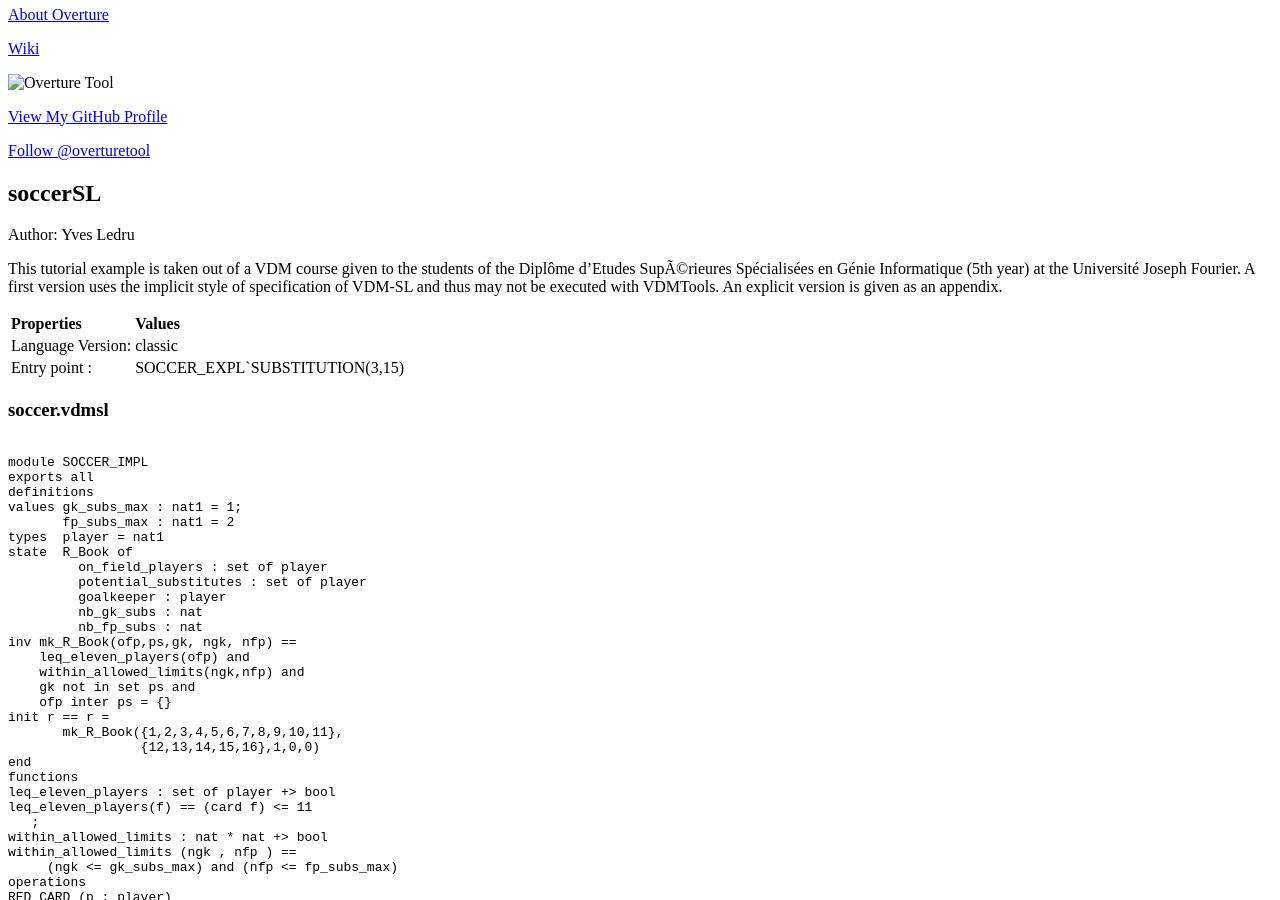
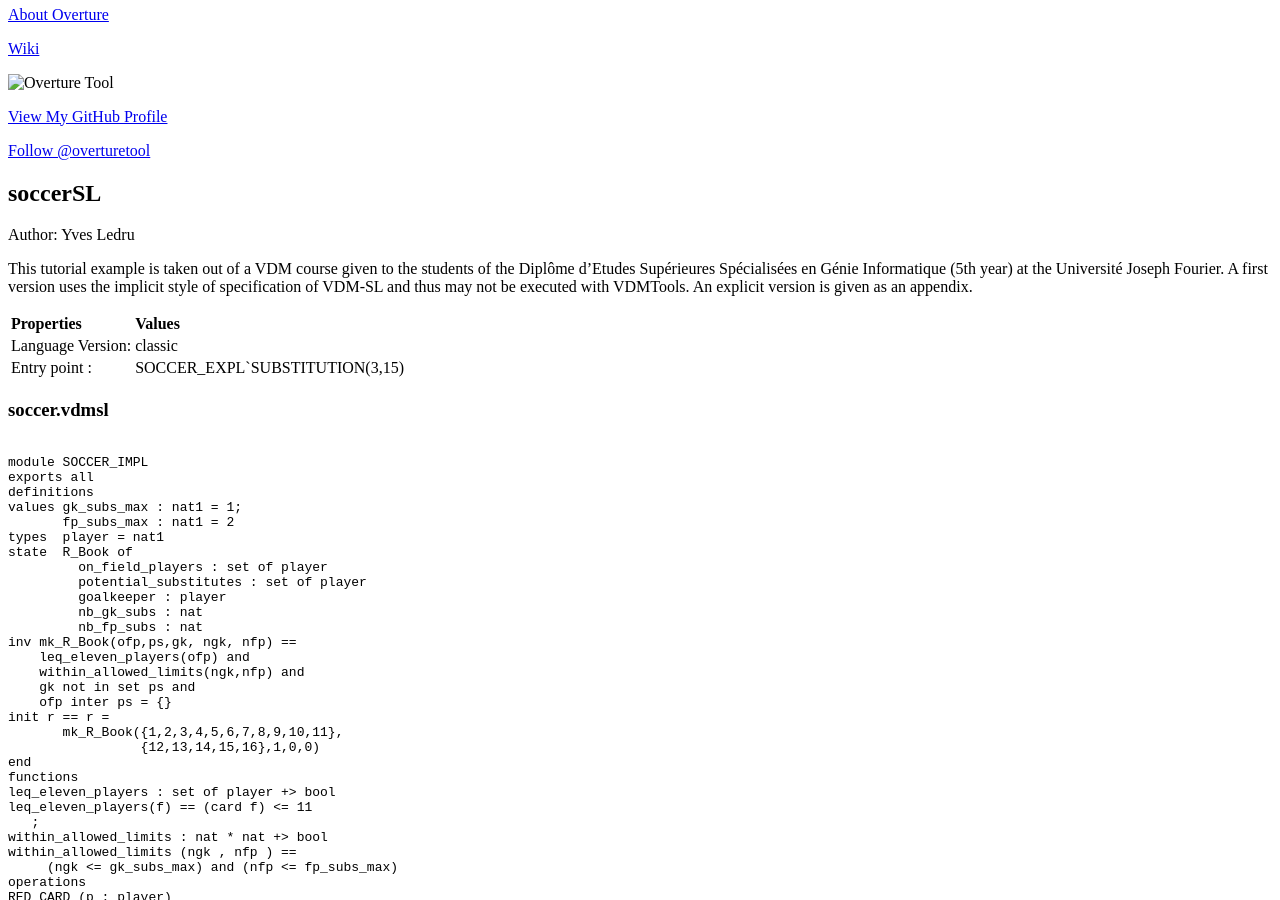
Before and after one commit to overturetool/overturetool.github.io, a Jekyll site: the page built from examples/vdmsl/soccerSL/index.md, in a window 1280 px wide and 900 px high, scrolled down 355 px. Built offline with Jekyll 4.4.1, drawn with Linux system fonts in a browser that asks for light colours; Markdown is read by kramdown in place of the engine named in the settings.

Commit message:
fixed wrong encoing char

```diff
--- a/examples/vdmsl/soccerSL/index.md
+++ b/examples/vdmsl/soccerSL/index.md
@@ -8,7 +8,7 @@ Author: Yves Ledru
 
 
 ﻿This tutorial example is taken out of a VDM course given
-to the students of the Diplôme d'Etudes SupÃ©rieures
+to the students of the Diplôme d'Etudes Supérieures
 Spécialisées en Génie Informatique (5th year) at the
 Université Joseph Fourier. A first version uses the
 implicit style of specification of VDM-SL and thus may
```
Also changed, not shown: 1 other file.
